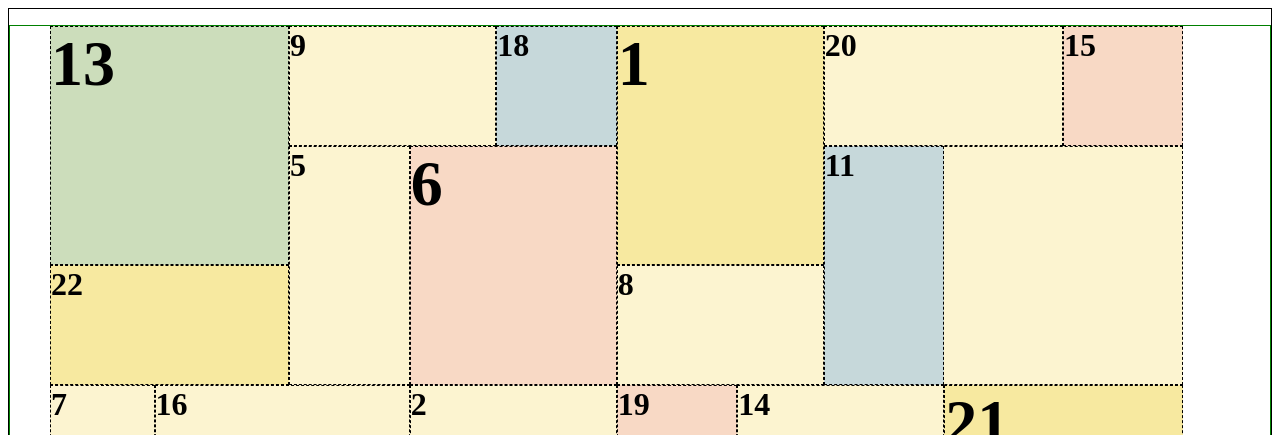
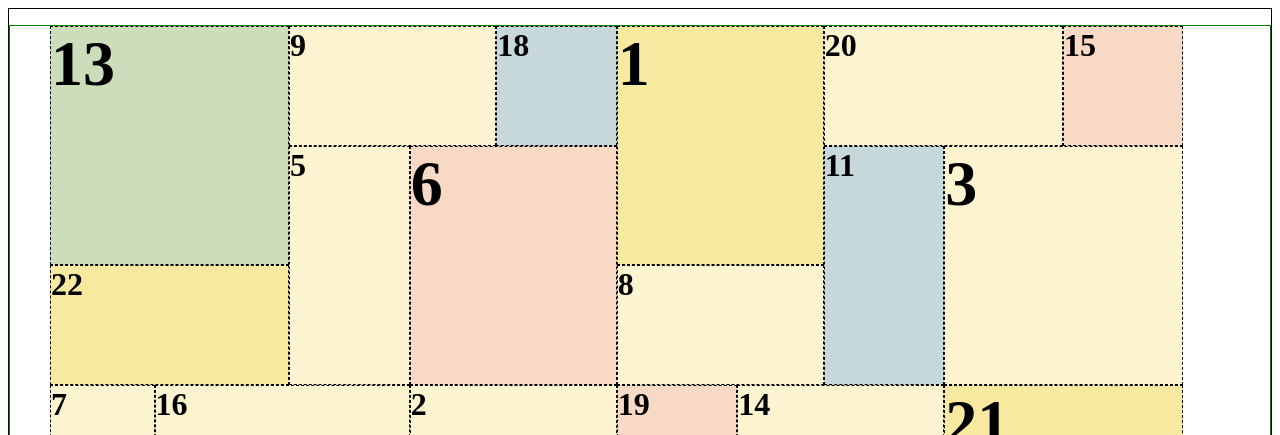
Before and after one commit to AshwagAlharthi/Grid-W2D3Lab1, a plain HTML site: page index.html in a window 1280 px wide. Shown: the top 435 px of the page. Drawn offline with Linux system fonts and the light colour scheme.

Commit message:
fix some content

```diff
--- a/style.css
+++ b/style.css
@@ -35,7 +35,7 @@ li {
 }
 
 .item3{
-    grid-column: 8/11;
+    grid-column: 9/11;
     grid-row: 2/4;
     background-color: #fcf4d0;
     font-size: 4rem;
```
